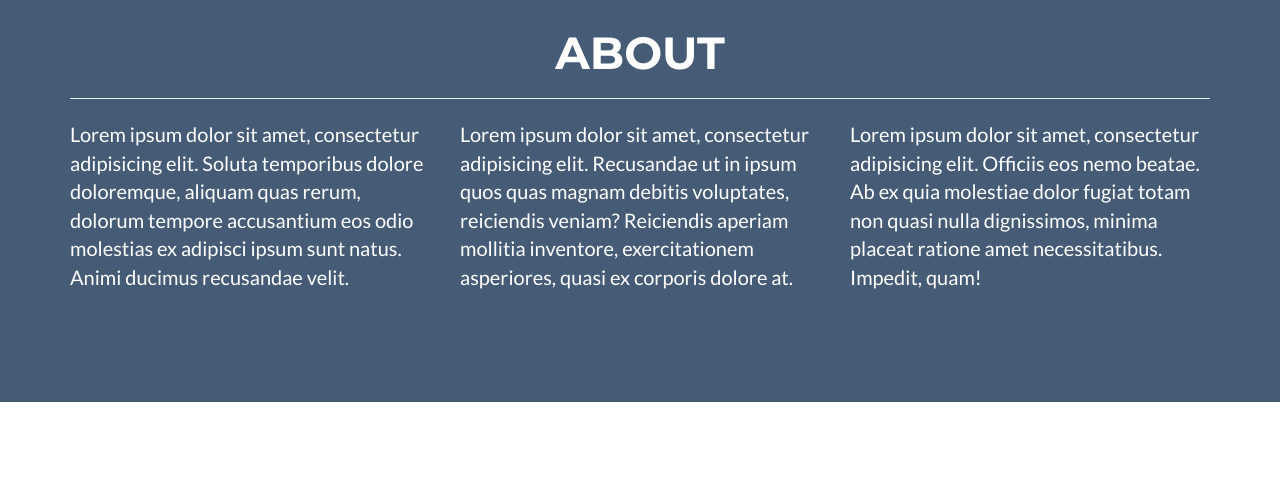
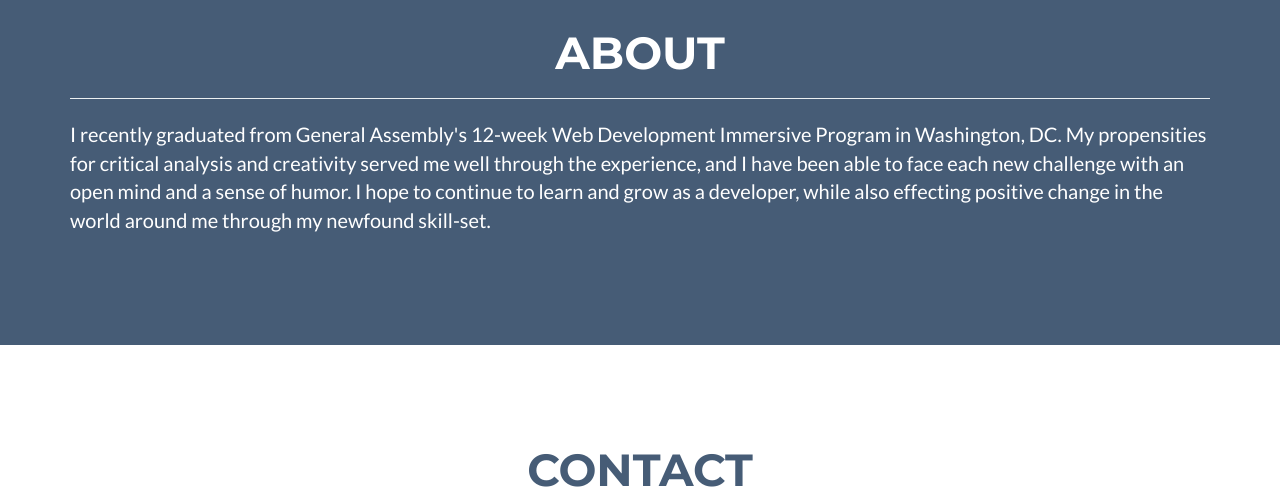
Before and after one commit to jcain3389/jcain3389.github.io, a plain HTML site: page index.html in a window 1280 px wide. Shown: the part 1440-1939 px from the top of the page. Drawn offline with nearby package versions, Linux system fonts and the light colour scheme.

Commit message:
about me section

```diff
--- a/index.html
+++ b/index.html
@@ -145,15 +145,15 @@
             <hr>
             <div class="row">
                 <!-- <div class="col-lg-3 col-lg-offset-2"> -->
-                <div class="col-lg-4">
-                    <p>Lorem ipsum dolor sit amet, consectetur adipisicing elit. Soluta temporibus dolore doloremque, aliquam quas rerum, dolorum tempore accusantium eos odio molestias ex adipisci ipsum sunt natus. Animi ducimus recusandae velit.</p>
+                <div class="col-lg-12">
+                    <p>I recently graduated from General Assembly's 12-week Web Development Immersive Program in Washington, DC.  My propensities for critical analysis and creativity served me well through the experience, and I have been able to face each new challenge with an open mind and a sense of humor.  I hope to continue to learn and grow as a developer, while also effecting positive change in the world around me through my newfound skill-set.</p>
                 </div>
-                <div class="col-lg-4">
+                <!-- <div class="col-lg-4">
                     <p>Lorem ipsum dolor sit amet, consectetur adipisicing elit. Recusandae ut in ipsum quos quas magnam debitis voluptates, reiciendis veniam? Reiciendis aperiam mollitia inventore, exercitationem asperiores, quasi ex corporis dolore at.</p>
                 </div>
                 <div class="col-lg-4">
                     <p>Lorem ipsum dolor sit amet, consectetur adipisicing elit. Officiis eos nemo beatae. Ab ex quia molestiae dolor fugiat totam non quasi nulla dignissimos, minima placeat ratione amet necessitatibus. Impedit, quam!</p>
-                </div>
+                </div> -->
             </div>
         </div>
     </section>
```
